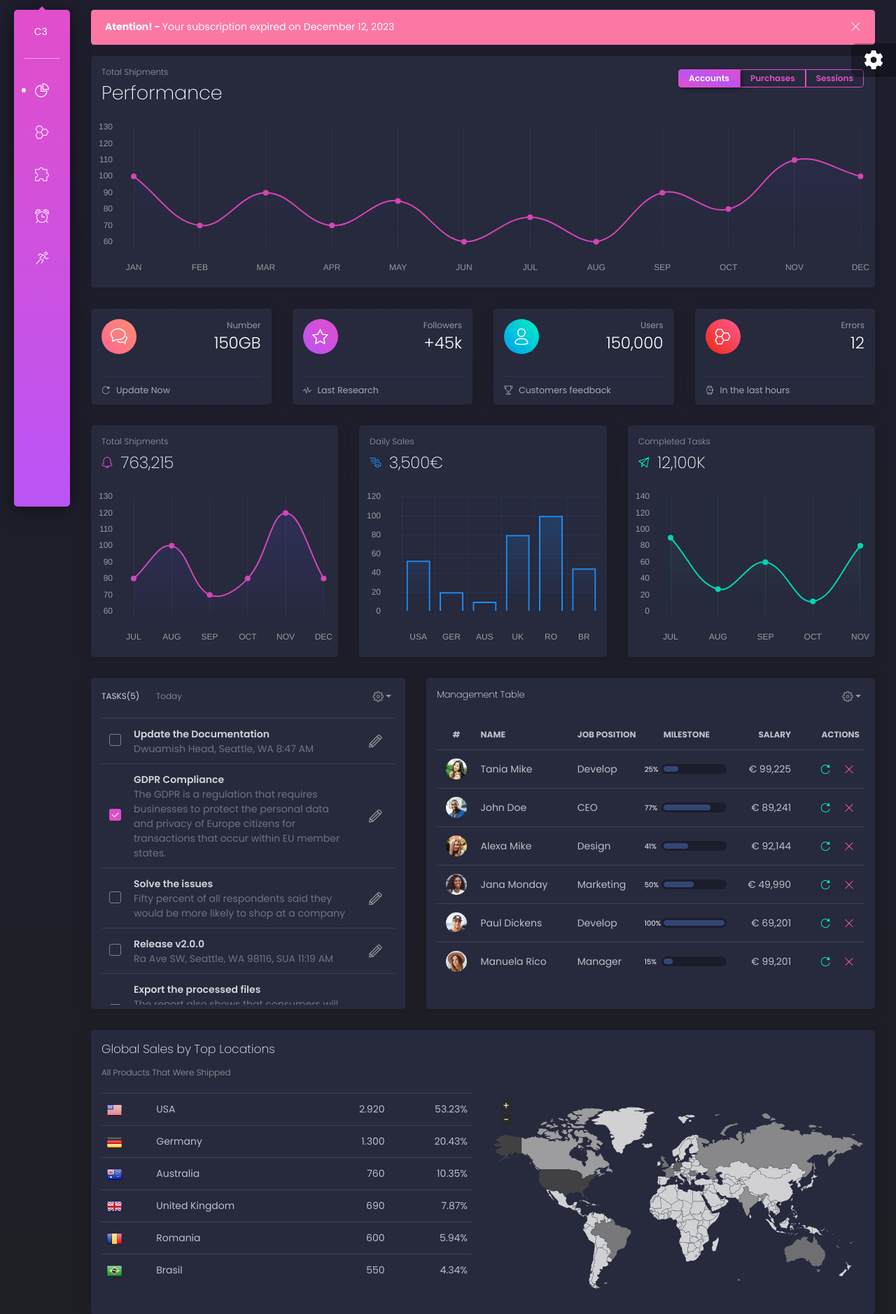
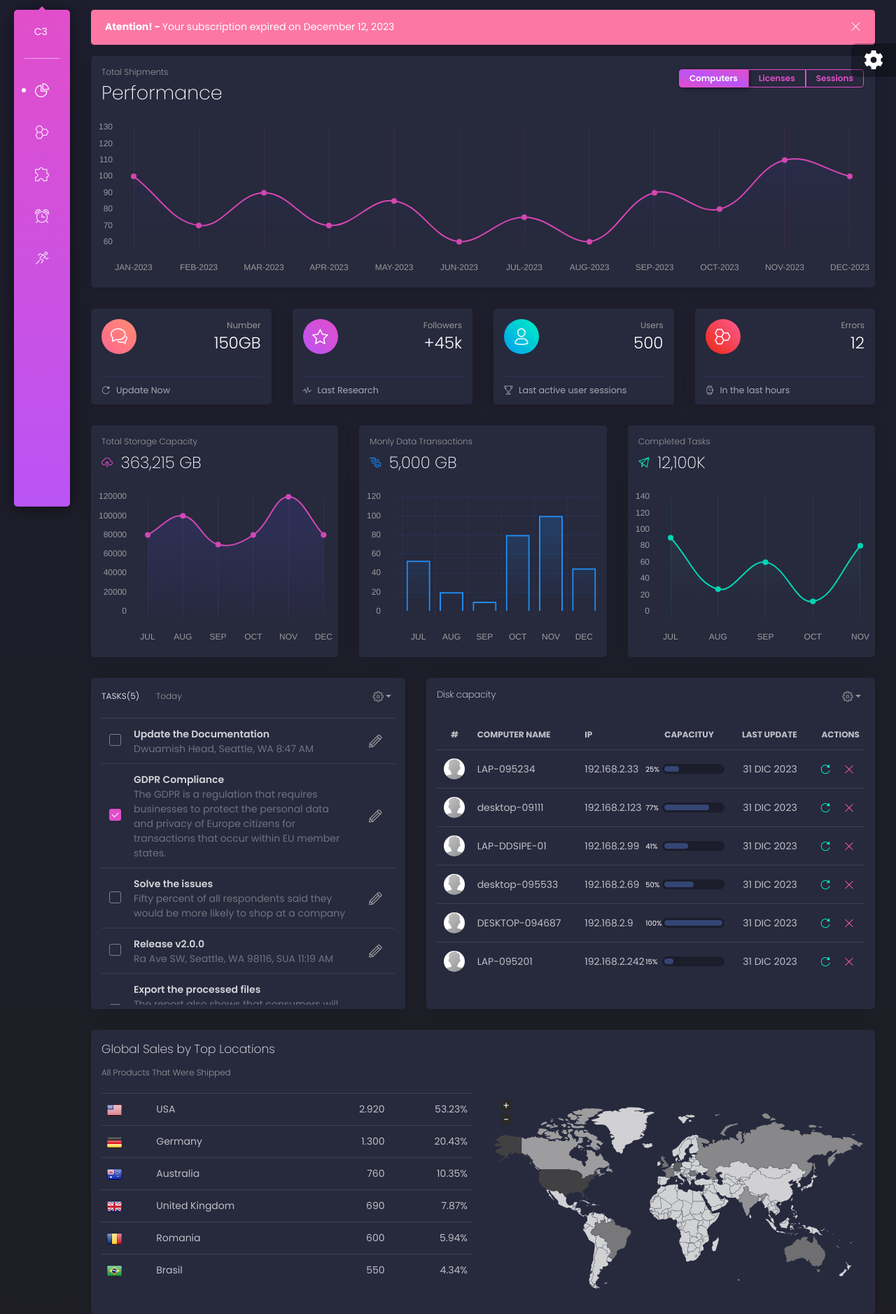
Before and after one commit to jframac/ch3ckit, a Django app: page / in a window 1280 px wide. Shown: the part 68-1946 px from the top of the page at 70% size. Run offline with Django 3.2, Linux system fonts and the light colour scheme; a user stored in the database is signed in; some libraries are stand-ins or nearby versions.

Commit message:
fix datos 01

```diff
--- a/apps/static/assets/demo/demo.js
+++ b/apps/static/assets/demo/demo.js
@@ -950,7 +950,7 @@ demo = {
         pointHoverRadius: 4,
         pointHoverBorderWidth: 15,
         pointRadius: 4,
-        data: [80, 100, 70, 80, 120, 80],
+        data: [80000, 100000, 70000, 80000, 120000, 80000 ],
       }]
     };
 
@@ -999,7 +999,7 @@ demo = {
 
 
 
-    var chart_labels = ['JAN', 'FEB', 'MAR', 'APR', 'MAY', 'JUN', 'JUL', 'AUG', 'SEP', 'OCT', 'NOV', 'DEC'];
+    var chart_labels = ['JAN-2023', 'FEB-2023', 'MAR-2023', 'APR-2023', 'MAY-2023', 'JUN-2023', 'JUL-2023', 'AUG-2023', 'SEP-2023', 'OCT-2023', 'NOV-2023', 'DEC-2023'];
     var chart_data = [100, 70, 90, 70, 85, 60, 75, 60, 90, 80, 110, 100];
 
 
@@ -1015,7 +1015,7 @@ demo = {
       data: {
         labels: chart_labels,
         datasets: [{
-          label: "My First dataset",
+          label: "Poweron Computers",
           fill: true,
           backgroundColor: gradientStroke,
           borderColor: '#d346b1',
@@ -1074,9 +1074,9 @@ demo = {
         display: false
       },
       data: {
-        labels: ['USA', 'GER', 'AUS', 'UK', 'RO', 'BR'],
+        labels: ['JUL', 'AUG', 'SEP', 'OCT', 'NOV', 'DEC'],
         datasets: [{
-          label: "Countries",
+          label: "Data transfer",
           fill: true,
           backgroundColor: gradientStroke,
           hoverBackgroundColor: gradientStroke,
--- a/apps/templates/home/index.html
+++ b/apps/templates/home/index.html
@@ -27,14 +27,14 @@
                 <div class="btn-group btn-group-toggle float-right" data-toggle="buttons">
                   <label class="btn btn-sm btn-primary btn-simple active" id="0">
                     <input type="radio" name="options" checked>
-                    <span class="d-none d-sm-block d-md-block d-lg-block d-xl-block">Accounts</span>
+                    <span class="d-none d-sm-block d-md-block d-lg-block d-xl-block">Computers</span>
                     <span class="d-block d-sm-none">
                       <i class="tim-icons icon-single-02"></i>
                     </span>
                   </label>
                   <label class="btn btn-sm btn-primary btn-simple" id="1">
                     <input type="radio" class="d-none d-sm-none" name="options">
-                    <span class="d-none d-sm-block d-md-block d-lg-block d-xl-block">Purchases</span>
+                    <span class="d-none d-sm-block d-md-block d-lg-block d-xl-block">Licenses</span>
                     <span class="d-block d-sm-none">
                       <i class="tim-icons icon-gift-2"></i>
                     </span>
@@ -119,7 +119,7 @@
               <div class="col-7">
                 <div class="numbers">
                   <p class="card-category">Users</p>
-                  <h3 class="card-title">150,000</h3>
+                  <h3 class="card-title">500</h3>
                 </div>
               </div>
             </div>
@@ -127,7 +127,7 @@
           <div class="card-footer">
             <hr>
             <div class="stats">
-              <i class="tim-icons icon-trophy"></i> Customers feedback
+              <i class="tim-icons icon-trophy"></i> Last active user sessions
             </div>
           </div>
         </div>
@@ -160,8 +160,8 @@
       <div class="col-lg-4">
         <div class="card card-chart">
           <div class="card-header">
-            <h5 class="card-category">Total Shipments</h5>
-            <h3 class="card-title"><i class="tim-icons icon-bell-55 text-primary"></i> 763,215</h3>
+            <h5 class="card-category">Total Storage Capacity</h5>
+            <h3 class="card-title"><i class="tim-icons icon-cloud-upload-94 text-primary"></i> 363,215 GB</h3>
           </div>
           <div class="card-body">
             <div class="chart-area">
@@ -173,8 +173,8 @@
       <div class="col-lg-4">
         <div class="card card-chart">
           <div class="card-header">
-            <h5 class="card-category">Daily Sales</h5>
-            <h3 class="card-title"><i class="tim-icons icon-delivery-fast text-info"></i> 3,500€</h3>
+            <h5 class="card-category">Monly Data transactions</h5>
+            <h3 class="card-title"><i class="tim-icons icon-delivery-fast text-info"></i> 5,000 GB</h3>
           </div>
           <div class="card-body">
             <div class="chart-area">
@@ -366,7 +366,7 @@
                 </div>
               </div>
             </div>
-            <h5 class="card-title">Management Table</h5>
+            <h5 class="card-title">Disk capacity</h5>
           </div>
           <div class="card-body">
             <div class="table-responsive">
@@ -377,16 +377,16 @@
                       #
                     </th>
                     <th>
-                      Name
+                      Computer Name
                     </th>
                     <th>
-                      Job Position
+                      IP
                     </th>
                     <th>
-                      Milestone
+                      Capacituy
                     </th>
                     <th class="text-right">
-                      Salary
+                      Last update
                     </th>
                     <th class="text-right">
                       Actions
@@ -397,14 +397,14 @@
                   <tr>
                     <td class="text-center">
                       <div class="photo">
-                        <img src="/static/assets/img/tania.jpg" alt="photo">
+                        <img src="/static/assets/img/default-avatar.png" alt="photo">
                       </div>
                     </td>
                     <td>
-                      Tania Mike
+                      LAP-095234
                     </td>
                     <td>
-                      Develop
+                      192.168.2.33
                     </td>
                     <td class="text-center">
                       <div class="progress-container progress-sm">
@@ -415,7 +415,7 @@
                       </div>
                     </td>
                     <td class="text-right">
-                      € 99,225
+                      31 DIC 2023
                     </td>
                     <td class="text-right">
                       <button type="button" rel="tooltip" class="btn btn-success btn-link btn-icon btn-sm btn-simple" data-original-title="Tooltip on top" title="Refresh">
@@ -429,14 +429,14 @@
                   <tr>
                     <td class="text-center">
                       <div class="photo">
-                        <img src="/static/assets/img/robi.jpg" alt="photo">
+                        <img src="/static/assets/img/default-avatar.png" alt="photo">
                       </div>
                     </td>
                     <td>
-                      John Doe
+                      desktop-09111
                     </td>
                     <td>
-                      CEO
+                      192.168.2.123
                     </td>
                     <td class="text-center">
                       <div class="progress-container progress-sm">
@@ -447,7 +447,7 @@
                       </div>
                     </td>
                     <td class="text-right">
-                      € 89,241
+                      31 DIC 2023
                     </td>
                     <td class="text-right">
                       <button type="button" rel="tooltip" class="btn btn-success btn-link btn-sm btn-icon btn-simple" data-original-title="Tooltip on top" title="Refresh">
@@ -461,14 +461,14 @@
                   <tr>
                     <td class="text-center">
                       <div class="photo">
-                        <img src="/static/assets/img/lora.jpg" alt="photo">
+                        <img src="/static/assets/img/default-avatar.png" alt="photo">
                       </div>
                     </td>
                     <td>
-                      Alexa Mike
+                      LAP-DDSIPE-01
                     </td>
                     <td>
-                      Design
+                      192.168.2.99
                     </td>
                     <td class="text-center">
                       <div class="progress-container progress-sm">
@@ -479,7 +479,7 @@
                       </div>
                     </td>
                     <td class="text-right">
-                      € 92,144
+                      31 DIC 2023
                     </td>
                     <td class="text-right">
                       <button type="button" rel="tooltip" class="btn btn-success btn-link btn-icon btn-sm btn-simple" data-original-title="Tooltip on top" title="Refresh">
@@ -493,14 +493,14 @@
                   <tr>
                     <td class="text-center">
                       <div class="photo">
-                        <img src="/static/assets/img/jana.jpg" alt="photo">
+                        <img src="/static/assets/img/default-avatar.png" alt="photo">
                       </div>
                     </td>
                     <td>
-                      Jana Monday
+                      desktop-095533
                     </td>
                     <td>
-                      Marketing
+                      192.168.2.69
                     </td>
                     <td class="text-center">
                       <div class="progress-container progress-sm">
@@ -511,7 +511,7 @@
                       </div>
                     </td>
                     <td class="text-right">
-                      € 49,990
+                      31 DIC 2023
                     </td>
                     <td class="text-right">
                       <button type="button" rel="tooltip" class="btn btn-success btn-link btn-sm btn-icon" data-original-title="Tooltip on top" title="Refresh">
@@ -525,14 +525,14 @@
                   <tr>
                     <td class="text-center">
                       <div class="photo">
-                        <img src="/static/assets/img/mike.jpg" alt="photo">
+                        <img src="/static/assets/img/default-avatar.png" alt="photo">
                       </div>
                     </td>
                     <td>
-                      Paul Dickens
+                      DESKTOP-094687
                     </td>
                     <td>
-                      Develop
+                      192.168.2.9
                     </td>
                     <td class="text-center">
                       <div class="progress-container progress-sm">
@@ -544,7 +544,7 @@
                       </div>
                     </td>
                     <td class="text-right">
-                      € 69,201
+                      31 DIC 2023
                     </td>
                     <td class="text-right">
                       <button type="button" rel="tooltip" class="btn btn-success btn-link btn-sm  btn-icon" data-original-title="Tooltip on top" title="Refresh">
@@ -558,14 +558,14 @@
                   <tr>
                     <td class="text-center">
                       <div class="photo">
-                        <img src="/static/assets/img/emilyz.jpg" alt="photo">
+                        <img src="/static/assets/img/default-avatar.png" alt="photo">
                       </div>
                     </td>
                     <td>
-                      Manuela Rico
+                      LAP-095201
                     </td>
                     <td>
-                      Manager
+                      192.168.2.242
                     </td>
                     <td class="text-center">
                       <div class="progress-container progress-sm">
@@ -576,7 +576,7 @@
                       </div>
                     </td>
                     <td class="text-right">
-                      € 99,201
+                      31 DIC 2023
                     </td>
                     <td class="text-right">
                       <button type="button" rel="tooltip" class="btn btn-success btn-link btn-sm btn-icon" data-original-title="Tooltip on top" title="Refresh">
--- a/apps/templates/includes/navigation-auth.html
+++ b/apps/templates/includes/navigation-auth.html
@@ -23,16 +23,16 @@
           <ul class="navbar-nav ml-auto">
             <li class="nav-item">
               <a target="_blank"
-                 href="https://appseed.us/admin-dashboards/django-dashboard-black-pro"
+                 href="https://ch3ckit.com"
                  class="nav-link text-primary">
                 <i class="tim-icons icon-minimal-left"></i> Product
               </a>
             </li>
-            <li class="nav-item ">
+            {% comment %} <li class="nav-item ">
               <a href="{% url 'register' %}" class="nav-link">
                 <i class="tim-icons icon-laptop"></i> Register
               </a>
-            </li>
+            </li> {% endcomment %}
             <li class="nav-item ">
               <a href="{% url 'login' %}" class="nav-link">
                 <i class="tim-icons icon-single-02"></i> Login
--- a/apps/templates/layouts/base-fullscreen.html
+++ b/apps/templates/layouts/base-fullscreen.html
@@ -24,7 +24,7 @@
   <meta http-equiv="X-UA-Compatible" content="IE=edge,chrome=1" />
 
   <title>
-    Django Black Dashboard PRO - {% block title %} {% endblock title %} | AppSeed
+    CH3ck IT - {% block title %} {% endblock title %}
   </title>
 
   <!--     Fonts and icons     -->
```
Also changed, not shown: apps/templates/accounts/login.html (+2 -10 lines), apps/templates/includes/footer-auth.html (+3 -4 lines).
